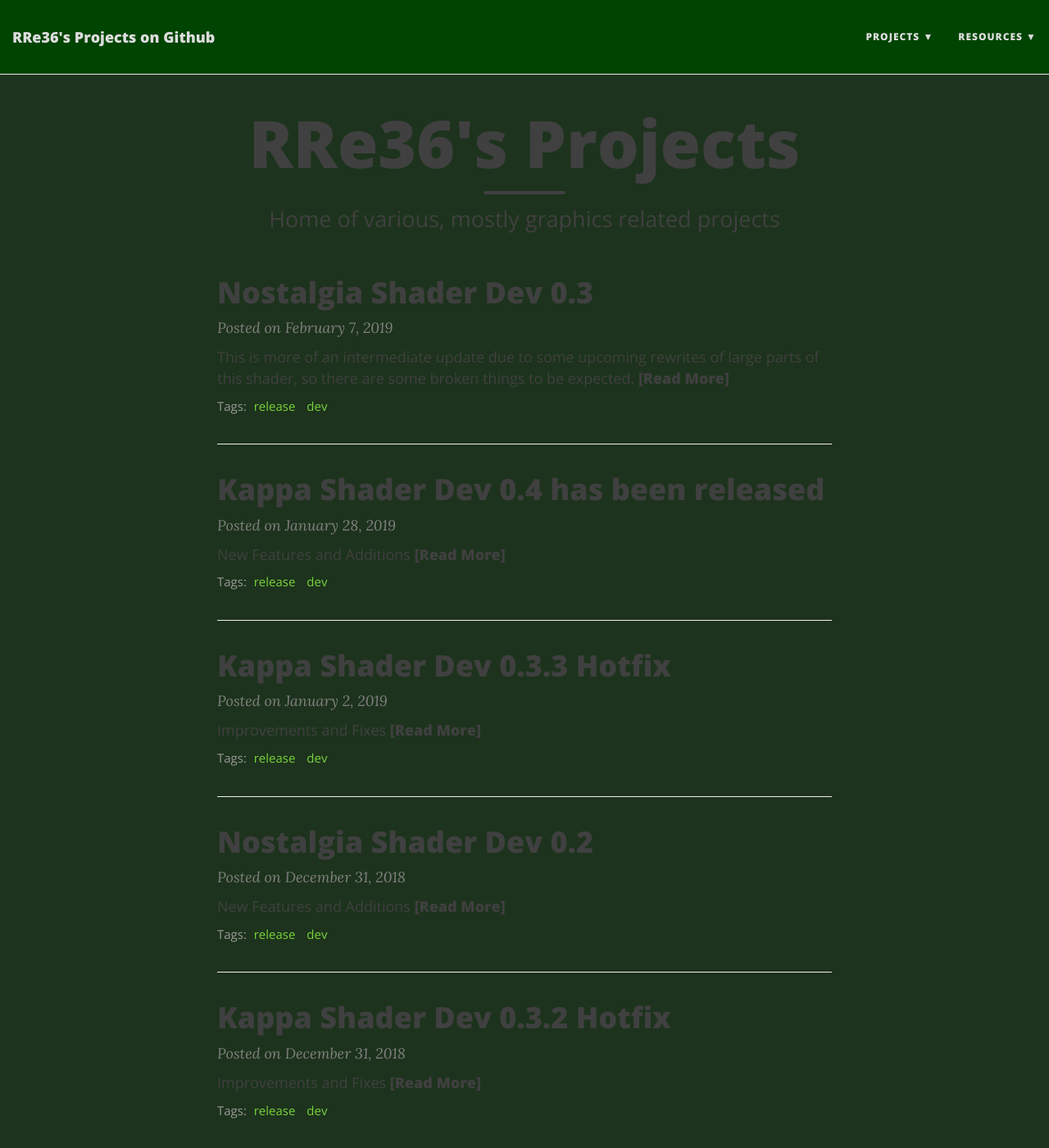
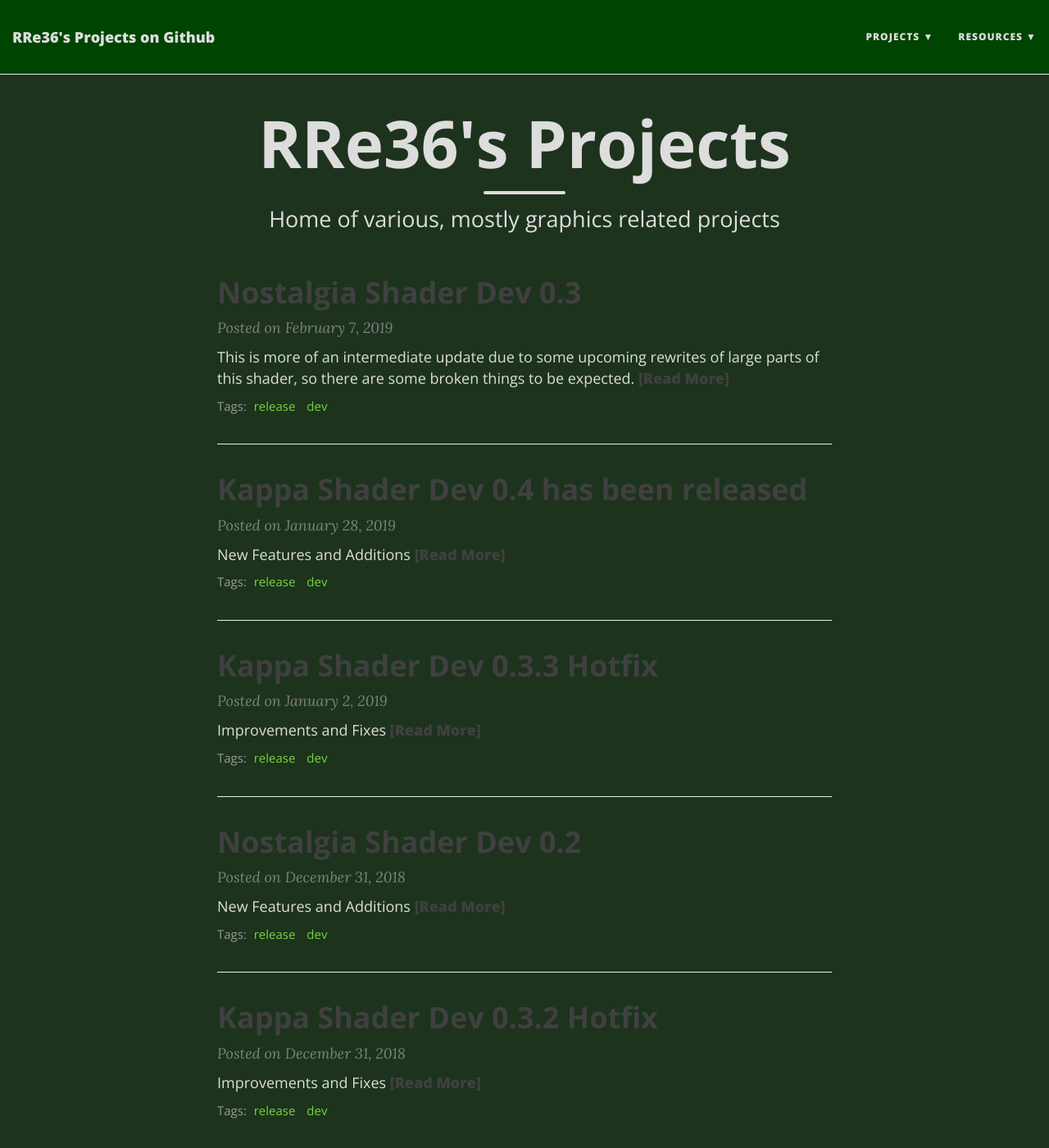
Before and after one commit to rre36/rre36.github.io, a Jekyll site: the page built from index.html, in a window 1280 px wide and 1400 px high. Shown: the whole window at 82% size. Built offline with Jekyll 4.4.1, drawn with Linux system fonts in a browser that asks for light colours; nearby versions of some CDN libraries; the list of posts is cut into pages by our own code.

Commit message:
Update main.css

```diff
--- a/css/main.css
+++ b/css/main.css
@@ -9,7 +9,7 @@
 body {
   font-family: 'Lora', 'Times New Roman', serif;
   font-size: 18px;
-  color: #404040;
+  color: #dddddd;
   position: relative;
   background-color: {{ site.page-col }};
   {% if site.page-img %}
@@ -23,7 +23,7 @@
 }
 h1,h2,h3,h4,h5,h6 {
   font-family: 'Open Sans', 'Helvetica Neue', Helvetica, Arial, sans-serif;
-  font-weight: 800;
+  font-weight: 700;
 }
 a {
   color: {{ site.link-col }};
@@ -33,7 +33,7 @@
   color: {{ site.hover-col }};
 }
 blockquote {
-  color: #808080;
+  color: #dddddd;
   font-style: italic;
 }
 blockquote p:first-child {
```
